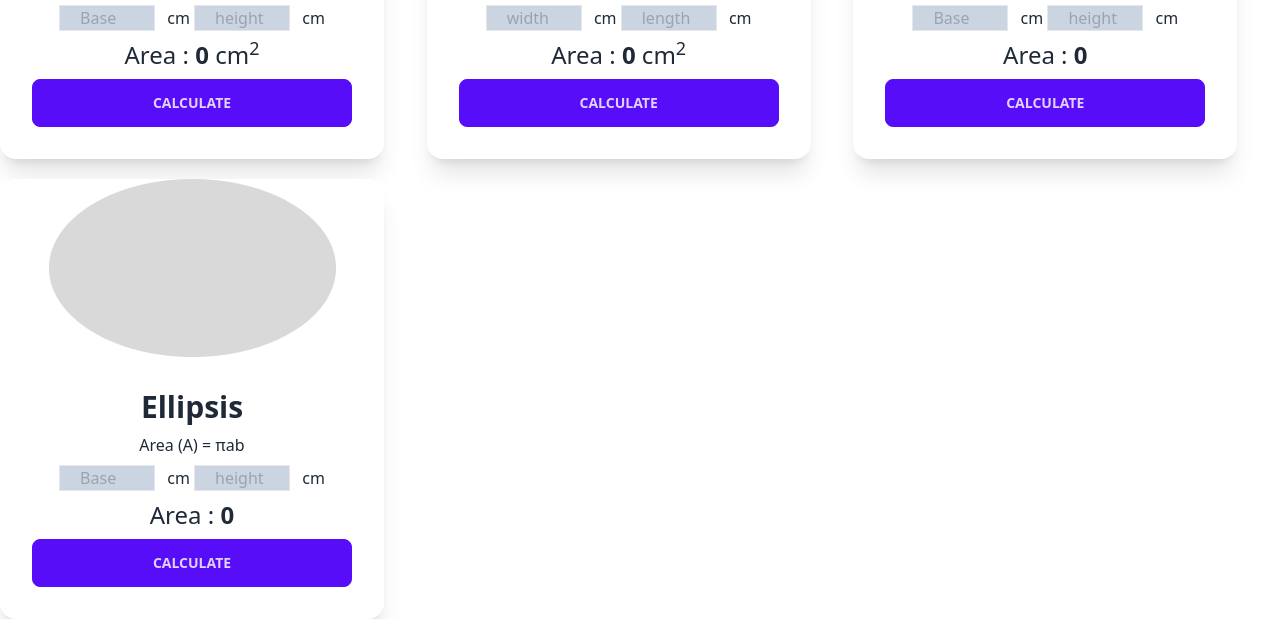
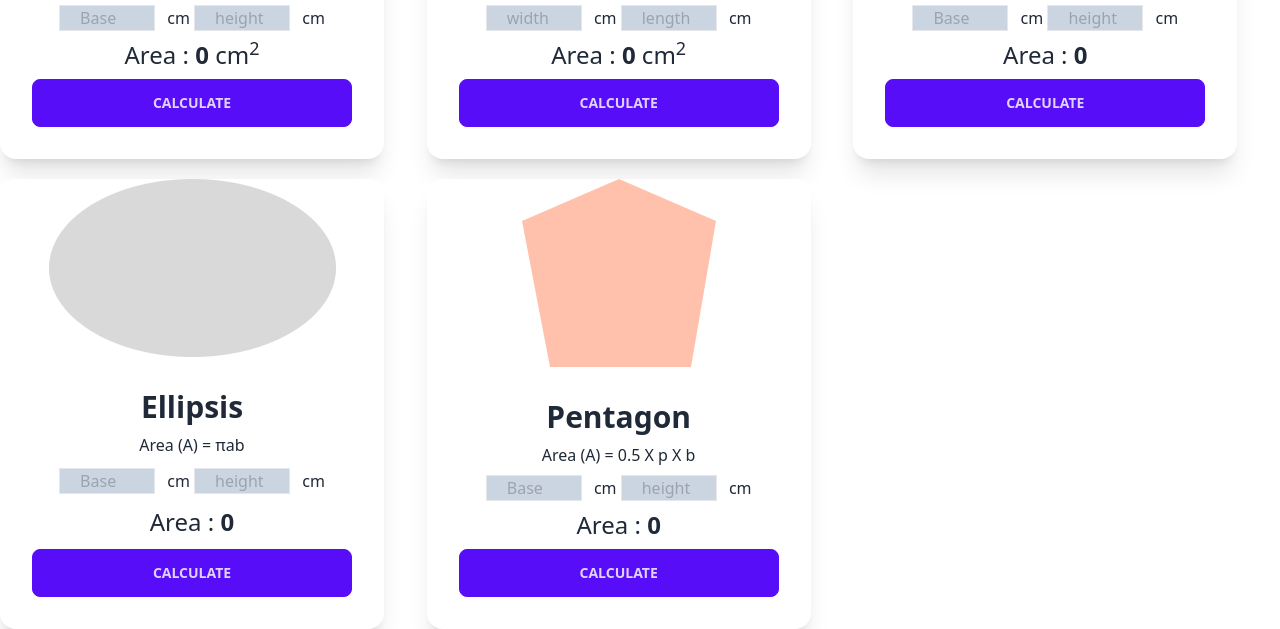
Before and after one commit to priom121/calculation, a plain HTML site: page index.html in a window 1280 px wide. Shown: the part 337-966 px from the top of the page. Drawn offline with nearby package versions, Linux system fonts and the light colour scheme.

Commit message:
added a pentagon

```diff
--- a/index.html
+++ b/index.html
@@ -86,6 +86,25 @@
    </div>
   </div>
   </div>
+      <!--pentagon -card                         -->
+
+ <div class="card w-96 bg-base-100 shadow-xl mt-5">
+  <figure><img src="/images/pentagon.png" alt="Shoes" /></figure>
+  <div class="card-body text-center">
+   <h2 class="card-title text-3xl justify-center ">Pentagon</h2>
+   <p> Area (A) = 0.5 X p X b </p>
+  <p>
+ <input class="bg-slate-300 border w-24 px-5" type="text " id="press" placeholder="Base">
+ <span class="ml-2">cm</span>
+ <input class="bg-slate-300 border w-24 px-5 text-black" type="text " id="base"   placeholder="height">
+ <span class="ml-2">cm</span>
+  </p>
+  <p class="text-2xl" > Area :<span class="font-bold" id="pentagon-area" class="btn btn-primary w-full"> 0 </span></p>
+   <div class="card-actions justify-end">
+     <button onclick="calculatePentagonArea()" id="" class="btn btn-primary w-full">Calculate</button>
+   </div>
+  </div>
+  </div>
         </main>
 <script src="index.js"></script>
 </body>
--- a/index.js
+++ b/index.js
@@ -43,6 +43,13 @@ function calculateEllipsisArea(){
   setElementInnerText( 'elipsis-area',area)
 }
 
+function calculatePentagonArea(){
+  const press = InputField('press')
+  const base = InputField('base')
+  const area = 0.5 * press *base;
+  setElementInnerText('pentagon-area',area)
+}
+
 // common function of rectangle , parallelogram , ellipsis.....
 
 function InputField(filedId){
```
